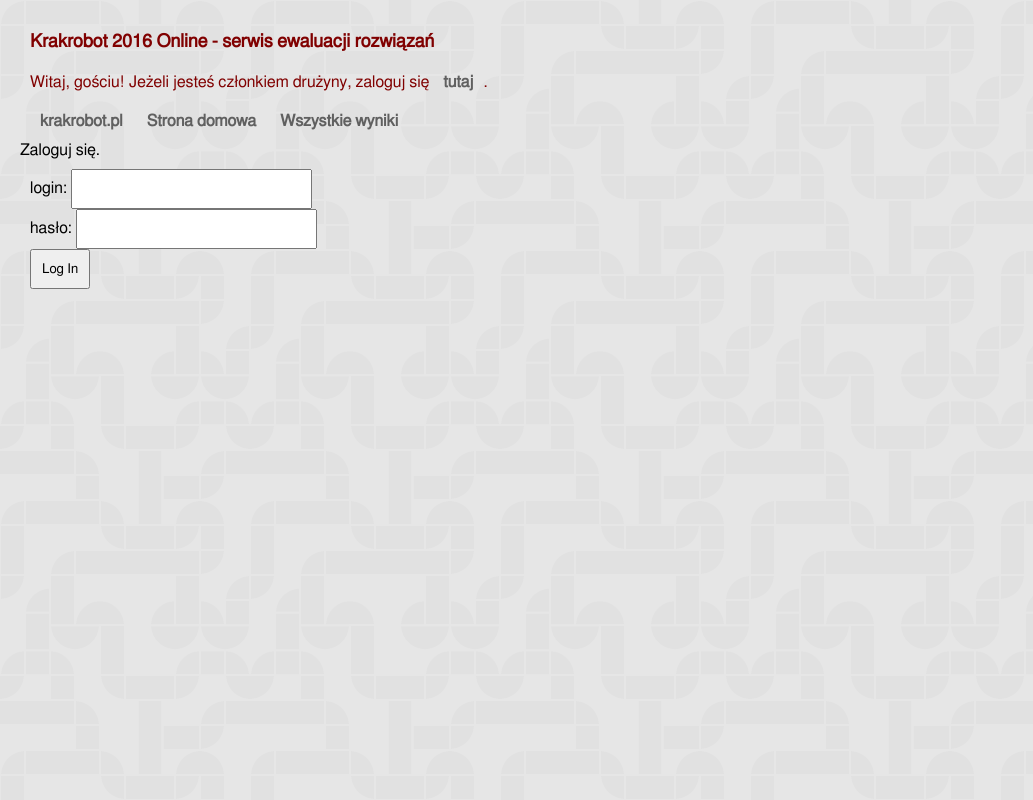
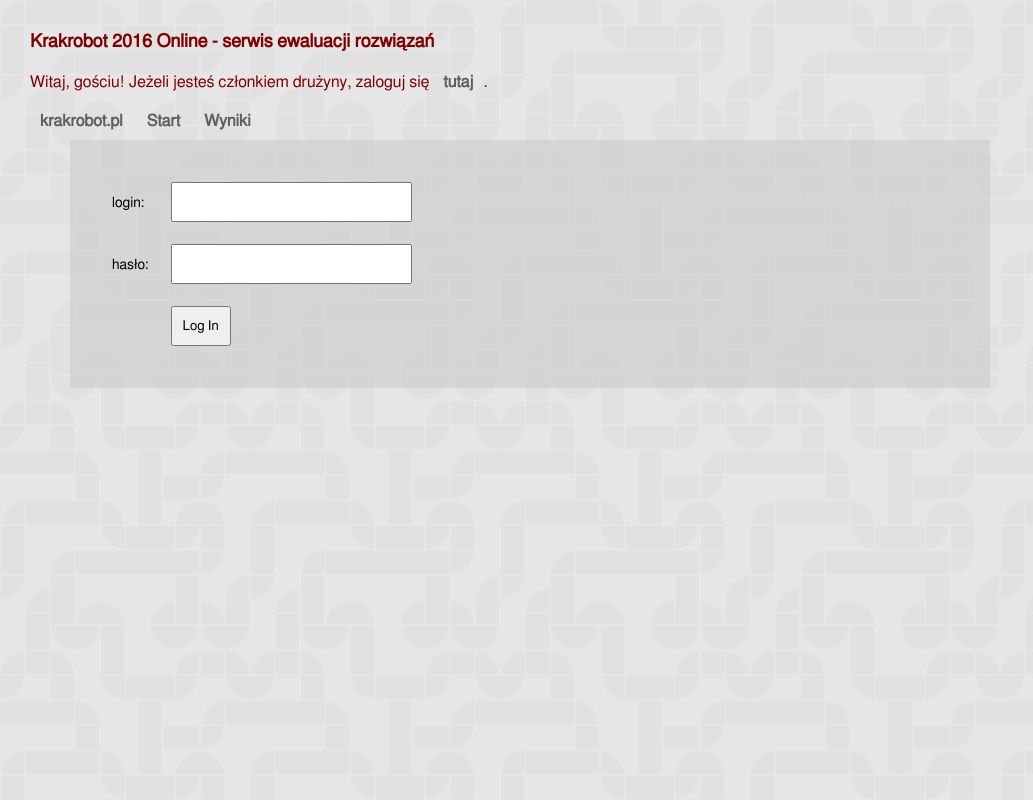
Before and after one commit to ktalik/django-krakrobot, a Django app: page /login in a window 1280 px wide. Shown: the whole page, without its empty margins (0-1033 px from the left). Run offline with Django 3.2, Linux system fonts and the light colour scheme; parts of the project's set-up code (start-up, migrations or seed data) failed here and were passed over.

Commit message:
Better user login, absolute paths, polish translations and minors

```diff
--- a/static/style.css
+++ b/static/style.css
@@ -96,17 +96,17 @@ div.headline {
     font-weight: bold;
 }
 
-*.submission {
+.submission {
     font-weight: bold;
     background: rgba(128, 128, 128, 0.50);
 }
 
-*.submission i {
+.submission i {
     font-weight: normal;
     font-size: 12px;
 }
 
-*.test {
+.test {
     font-size: 14px;
     background: rgba(128, 128, 128, 0.10);
 }
@@ -118,8 +118,24 @@ div.headline {
     font-weight: bold;
 }
 
-*.result {
+.result {
     padding: 5px;
+}
+
+.team {
+    font-weight: bold;
+    background: rgba(128, 128, 128, 0.50);
+    text-align: center;
+}
+
+.avatar {
+    max-width: 50px;
+    max-height: 50px;
+    background-size: cover;
+}
+
+.teamresult {
+    text-align: center;
 }
 
 table {
--- a/submission/models.py
+++ b/submission/models.py
@@ -60,6 +60,7 @@ class Team(models.Model):
     name = models.CharField(max_length=DB_NAME_LENGTH)
     user = models.ForeignKey(User)
     passed = models.BooleanField()
+    avatar = models.ImageField(upload_to='avatars', null=True, blank=True)
 
     def __unicode__(self):
         return self.name
@@ -73,6 +74,7 @@ def submission_directory_path(instance, filename):
 class Submission(models.Model):
     id = models.UUIDField(primary_key=True, default=uuid.uuid4, editable=False)
     team = models.ForeignKey(Team)
+    user = models.ForeignKey(User)
     date = models.DateTimeField(default=timezone.now)
     #package = models.FileField(upload_to=submission_directory_path)
     package = ContentTypeRestrictedFileField(
--- a/submission/settings.py
+++ b/submission/settings.py
@@ -12,6 +12,7 @@ https://docs.djangoproject.com/en/1.8/ref/settings/
 import os
 DJ_PROJECT_DIR = os.path.dirname(__file__)
 BASE_DIR = os.path.dirname(DJ_PROJECT_DIR)
+BIN_DIR = os.path.join(BASE_DIR, 'bin')
 WSGI_DIR = os.path.dirname(BASE_DIR)
 REPO_DIR = os.path.dirname(WSGI_DIR)
 DATA_DIR = os.environ.get('OPENSHIFT_DATA_DIR', BASE_DIR)
--- a/submission/templates/submission/base.html
+++ b/submission/templates/submission/base.html
@@ -20,11 +20,11 @@ Jeżeli jesteś członkiem drużyny, zaloguj się <a href="./login">tutaj</a>.
     </div>
     <nav class="menubar mainmenu">
         <a class="item" href="http://www.krakrobot.pl/" target="_blank">krakrobot.pl</a>
-        <a class="item" href="./">Strona domowa</a>
-        <a class="item" href="./results">Wszystkie wyniki</a>
+        <a class="item" href="./">Start</a>
+        <a class="item" href="./results">Wyniki</a>
 {% if user.is_authenticated %}
         <a class="item" href="./submit">Prześlij kod</a>
-        <a class="item" href="./my_results">Moje wyniki</a>
+        <a class="item" href="./my_results">Wyniki drużyny</a>
         <a class="item" href="./logout">Wyloguj</a>
 {% endif %}
     </nav>
--- a/submission/templates/submission/login.html
+++ b/submission/templates/submission/login.html
@@ -1,18 +1,37 @@
 {% extends 'submission/base.html' %}
 {% block body %}
-	{{ state }}
-	<br/>
 	{{ message }}
+    <div class="article">
         <form action="./login" method="post">
         {% csrf_token %}
+        <table>
+            <tr>
+                <td>
             {% if next %}
                     <input type="hidden" name="next" value="{{ next }}" />
             {% endif %}
                     login:
+                </td>
+                <td>
                     <input type="text" name="username" value="{{ username}}" /><br />
+                </td>
+            </tr>
+            <tr>
+                <td>
                     hasło:
+                </td>
+                <td>
                     <input type="password" name="password" value="" /><br />
-
+                </td>
+            </tr>
+            <tr>
+                <td>
+                </td>
+                <td>
                     <input type="submit" value="Log In" />
+                </td>
+            </tr>
+        </table>
         </form>
+    </div>
 {% endblock %}
--- a/submission/templates/submission/messages/no_team.html
+++ b/submission/templates/submission/messages/no_team.html
@@ -1,3 +1,2 @@
-Nie należysz do żadnej drużyny. Jeżeli powinieneś/powinnaś mieć przypisaną drużynę, skontaktuj się z nami pod adresem
-{{meta.support.name}}:
+Nie należysz do żadnej drużyny. Jeżeli powinieneś/powinnaś mieć przypisaną drużynę, skontaktuj się z nami pod adresem:
 <a href="mailto:{{meta.support.email}}">{{meta.support.email}}</a>
--- a/submission/urls.py
+++ b/submission/urls.py
@@ -1,4 +1,6 @@
+from django.conf import settings
 from django.conf.urls import patterns, url, include
+from django.conf.urls.static import static
 from django.contrib import admin
 
 import views
@@ -12,4 +14,4 @@ urlpatterns = [
     url(r'^my_results', views.my_results, name='my_results'),
     url(r'^results', views.results, name='results'),
     url(r'^admin', include(admin.site.urls)),
-]
+] + static(settings.MEDIA_URL, document_root=settings.MEDIA_ROOT)
--- a/submission/views.py
+++ b/submission/views.py
@@ -96,6 +96,7 @@ def submit(request):
             submission = Submission(
                 team=team,
                 package=request.FILES['file'],
+                user=request.user,
             )
             submission.save()
 
@@ -123,8 +124,6 @@ def submit(request):
 
 
 def execute_tester(submission):
-    base_dir = os.path.dirname(__file__)
-    #s_cmd = submission.command
     s_id = submission.id
     (s_path, s_pkg_name) = os.path.split(submission.package.path)
 
@@ -153,7 +152,7 @@ def execute_tester(submission):
 
     for test in TEST_FILE_NAMES:
         map_path = os.path.join(
-            base_dir, '../static/maps', test)
+            settings.STATIC_ROOT, 'maps', test)
         result_file_name = os.path.join(
             s_path, test + '_' + RESULT_JSON_FILE_NAME)
 
@@ -161,7 +160,9 @@ def execute_tester(submission):
             open(result_file_name, 'w').close()
 
         cmd = [
-            'python2.7', base_dir + '/../bin/simulator/main.py', '-c',
+            'python2.7',
+            os.path.join(settings.BIN_DIR, 'simulator/main.py'),
+            '-c',
             '--map', map_path,
             '--robot', s_cmd,
             '--output', result_file_name
@@ -204,7 +205,8 @@ def my_results(request, message=''):
 
     for submission in submissions:
         submission_dict = {
-            'status': 'processing'
+            'status': 'processing',
+            'user': submission.user.username
         }
 
         results = get_results(submission.id)
@@ -297,22 +299,22 @@ def results(request):
     for team in teams:
         passed = team.passed
         if team.name != 'TestTeam':
-            params["teams"].append({'name': team.name, 'passed': passed})
+            params["teams"].append(
+                {'name': team.name, 'passed': passed, 'avatar': team.avatar})
 
     params['submission_ended'] = time.localtime() > SUBMISSION_DEADLINE
     return render(request, 'submission/results.html', params)
 
 
 def logout_user(request):
-    params = {'message': 'You are not logged in.'}
+    params = {'message': _('Nie jesteś zalogowany(a).')}
     if request.user and request.user.is_authenticated:
         logout(request)
-        params = {'message': 'Logged out.'}
+        params = {'message': _(u'Wylogowano.')}
     return index(request, params)
 
 
 def login_user(request):
-    state = _('Zaloguj się.')
     username = password = ''
     if request.POST:
         username = request.POST.get('username')
@@ -324,14 +326,14 @@ def login_user(request):
                 login(request, user)
                 return redirect('./..')
             else:
-                message = "Account is not active. Please contact the site admin."
+                error = _(u'Konto nie jest aktywne. Zgłoś ten błąd do nas.')
         else:
-            message = "Username and/or password incorrect."
+            error = _(u'Nieprawidłowy login lub hasło!')
 
         return render_to_response(
             'submission/login.html',
             {
-                'message': message,
+                'error': error,
             },
             context_instance=RequestContext(request)
         )
@@ -339,8 +341,37 @@ def login_user(request):
     return render_to_response(
         'submission/login.html',
         {
-            'state': state,
             'username': username
         },
         context_instance=RequestContext(request)
     )
+
+
+def change_password(request):
+    if not request.user.is_authenticated():
+        return index(request)
+
+    user = request.user
+
+    if request.POST:
+        old_password = request.POST.get('old_password')
+        new_password = request.POST.get('new_password')
+        user = authenticate(username=user.username, password=old_password)
+
+        if user is not None:
+            user.set_password(new_password)
+            user.save()
+            params = {'message': _(u'Pomyślnie zmieniono hasło.')}
+            return index(request, params)
+
+        else:
+            params = {'error': _(u'Nieprawidłowe stare hasło.')}
+            return index(request, params)
+
+    return render_to_response(
+        'submission/change_password.html',
+        {
+            'username': username
+        },
+        context_instance=RequestContext(request)
+    )
```
Also changed, not shown: submission/templates/submission/results.html (+16 -2 lines), submission/migrations/0017_submission_user.py (added), submission/migrations/0018_team_avatar.py (added), submission/migrations/0019_auto_20160307_0317.py (added), submission/migrations/0020_auto_20160307_0327.py (added), submission/migrations/0021_auto_20160307_0418.py (added), submission/migrations/0022_auto_20160307_0422.py (added), 1 other file. Lines whose indentation alone changed are shown as unchanged.
